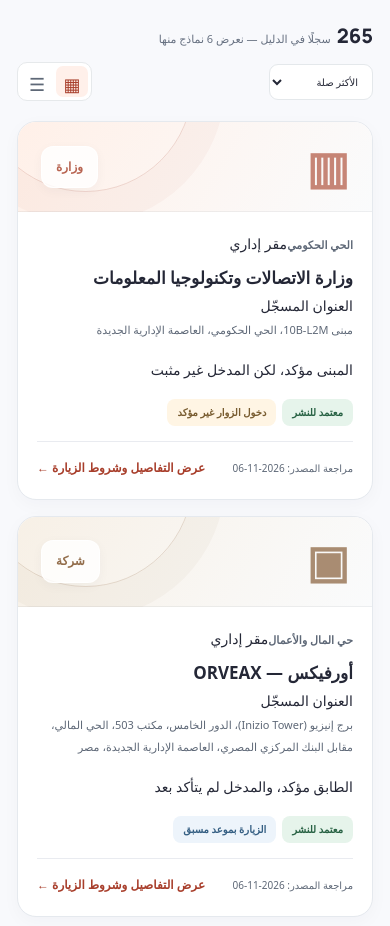
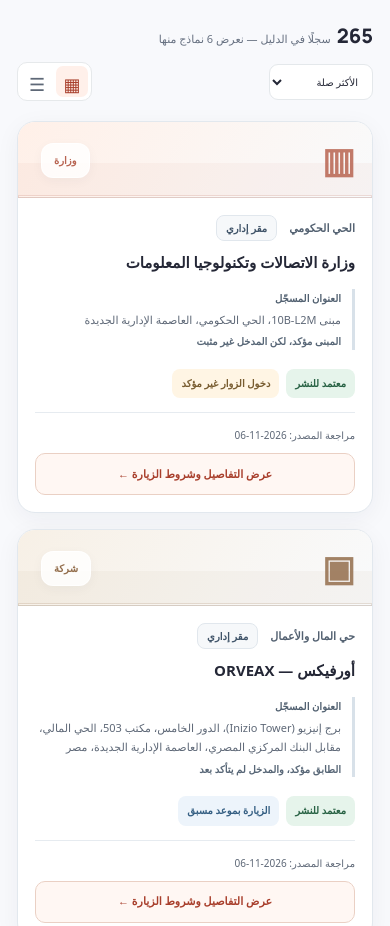
Before and after one commit to orveax/citygide, a plain HTML site: page index.html in a window 390 px wide. Shown: the part 1445-2371 px from the top of the page. Drawn offline with Linux system fonts and the light colour scheme; a web font is replaced by a local one.

Commit message:
CG-MUX-04: responsive compact card hierarchy and accessible primary CTA

```diff
--- a/styles.css
+++ b/styles.css
@@ -990,3 +990,180 @@ body { font-size: 14px; line-height: 1.9; }
 /* CG-MUX-03: purpose selector reuses semantic form styling. */
 #purpose { min-height: 42px; }
 .catalog-search label[for="purpose"] { font-weight: 700; }
+
+
+/* CG-MUX-04 — compact, information-first directory cards.
+   Trust and visitor status remain independent; identity glyph is not a photo. */
+.place-card {
+  display: flex;
+  flex-direction: column;
+  min-width: 0;
+  border: 1px solid #e2e8ee;
+  border-radius: 18px;
+  box-shadow: 0 6px 24px rgb(23 44 59 / 5%);
+}
+.place-card__image,
+.place-grid.is-list .place-card__image,
+.place-grid.is-sparse .place-card__image {
+  height: 92px;
+  min-height: 92px;
+  background: linear-gradient(120deg, var(--card-surface, #f5f7f9), #f9fafb);
+}
+.place-card__image::before { inset: auto 0 0; width: 100%; height: 3px; border-radius: 0; }
+.place-card__image-link {
+  justify-content: flex-start;
+  padding: 16px 20px;
+  z-index: 1;
+}
+.place-card__glyph { font-size: 43px; opacity: .85; }
+.place-card .image-badge { z-index: 2; top: 22px; padding: 7px 12px; font-size: 10px; }
+.place-card__body,
+.place-grid.is-list .place-card__body,
+.place-grid.is-sparse .place-card__body {
+  display: flex;
+  flex-direction: column;
+  justify-content: flex-start;
+  flex: 1;
+  min-width: 0;
+  padding: 19px 21px 21px;
+}
+.place-card__location {
+  display: flex;
+  flex-wrap: wrap;
+  gap: 6px 12px;
+  align-items: center;
+  min-height: 25px;
+  margin-bottom: 9px;
+}
+.place-card__eyebrow {
+  margin: 0;
+  font-size: 11px;
+  font-weight: 600;
+  color: #536171;
+}
+.place-card__purpose {
+  display: inline-flex;
+  align-items: center;
+  border: 1px solid #e1e7ed;
+  background: #f6f8fa;
+  color: #405469;
+  font-size: 10px;
+  font-weight: 700;
+  line-height: 1.6;
+  padding: 4px 9px;
+  border-radius: 8px;
+}
+.place-card h3 {
+  font-size: clamp(15px, 1.6vw, 18px);
+  line-height: 1.65;
+  margin: 0 0 14px;
+  font-weight: 700;
+  overflow-wrap: anywhere;
+}
+.place-card__address-box {
+  border-inline-start: 3px solid #d8e1e9;
+  padding-inline-start: 11px;
+  margin-bottom: 5px;
+}
+.place-card__field-label {
+  display: block;
+  color: #526171;
+  font-size: 10px;
+  font-weight: 700;
+}
+.place-card__address {
+  min-height: 0;
+  margin: 3px 0 4px;
+  line-height: 1.7;
+  font-size: 11px;
+  overflow-wrap: anywhere;
+}
+.place-card__precision {
+  display: block;
+  color: #586777;
+  font-size: 10px;
+  line-height: 1.65;
+  font-weight: 600;
+}
+.place-card__status {
+  margin: 14px 0;
+  gap: 7px;
+  align-items: flex-start;
+}
+.place-card .source-status,
+.place-card .visit-status {
+  padding: 7px 9px;
+  font-size: 10px;
+  font-weight: 700;
+  border-radius: 8px;
+  line-height: 1.55;
+}
+.place-card__verification-note {
+  margin: 0 0 14px;
+  padding-inline-start: 10px;
+  color: #765018;
+  border-color: #d8b77e;
+}
+.place-card__meta {
+  display: flex;
+  align-items: center;
+  justify-content: space-between;
+  flex-wrap: wrap;
+  gap: 10px;
+  margin-top: auto;
+  padding-top: 14px;
+  border-top: 1px solid #e6ebf0;
+}
+.place-card__checked {
+  display: inline-block;
+  font-size: 10px;
+  line-height: 1.5;
+  color: #596979;
+}
+.place-card__meta > .place-card__action {
+  display: inline-flex;
+  align-items: center;
+  justify-content: center;
+  min-height: 42px;
+  max-width: 100%;
+  padding: 9px 13px;
+  background: #fff7f3;
+  border: 1px solid #ead0c4;
+  border-radius: 10px;
+  font-size: 11px;
+  color: var(--accent-text, #a83e2b);
+  font-weight: 700;
+  line-height: 1.5;
+}
+.place-card__meta > .place-card__action:hover {
+  background: #ffede6;
+  border-color: #d9a993;
+  text-decoration: none;
+}
+.place-card__meta > .place-card__action:focus-visible {
+  outline: 3px solid var(--focus-ring, #c24a32);
+  outline-offset: 3px;
+}
+.place-grid.is-list .place-card,
+.place-grid.is-sparse .place-card { display: flex; flex-direction: column; max-width: 100%; }
+@media (min-width: 900px) {
+  .place-grid.is-list .place-card,
+  .place-grid.is-sparse .place-card {
+    display: grid;
+    grid-template-columns: minmax(130px, 20%) minmax(0, 1fr);
+  }
+  .place-grid.is-list .place-card__image,
+  .place-grid.is-sparse .place-card__image { height: 100%; min-height: 190px; }
+}
+@media (max-width: 760px) {
+  .place-card__image,
+  .place-grid.is-list .place-card__image,
+  .place-grid.is-sparse .place-card__image { height: 76px; min-height: 76px; }
+  .place-card__image-link { padding: 10px 17px; }
+  .place-card__glyph { font-size: 35px; }
+  .place-card .image-badge { top: 16px; }
+  .place-card__body,
+  .place-grid.is-list .place-card__body,
+  .place-grid.is-sparse .place-card__body { padding: 17px; }
+  .place-card__meta > .place-card__action { width: 100%; }
+}
```
